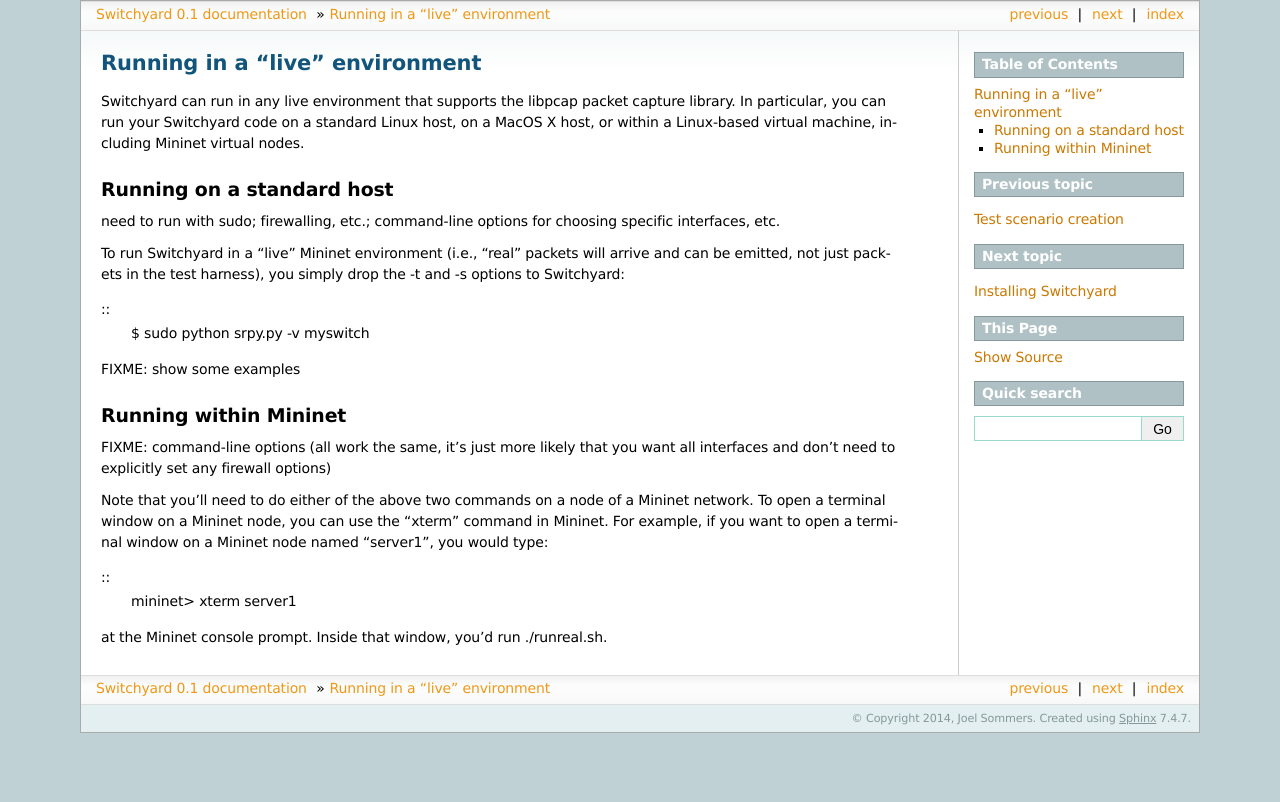
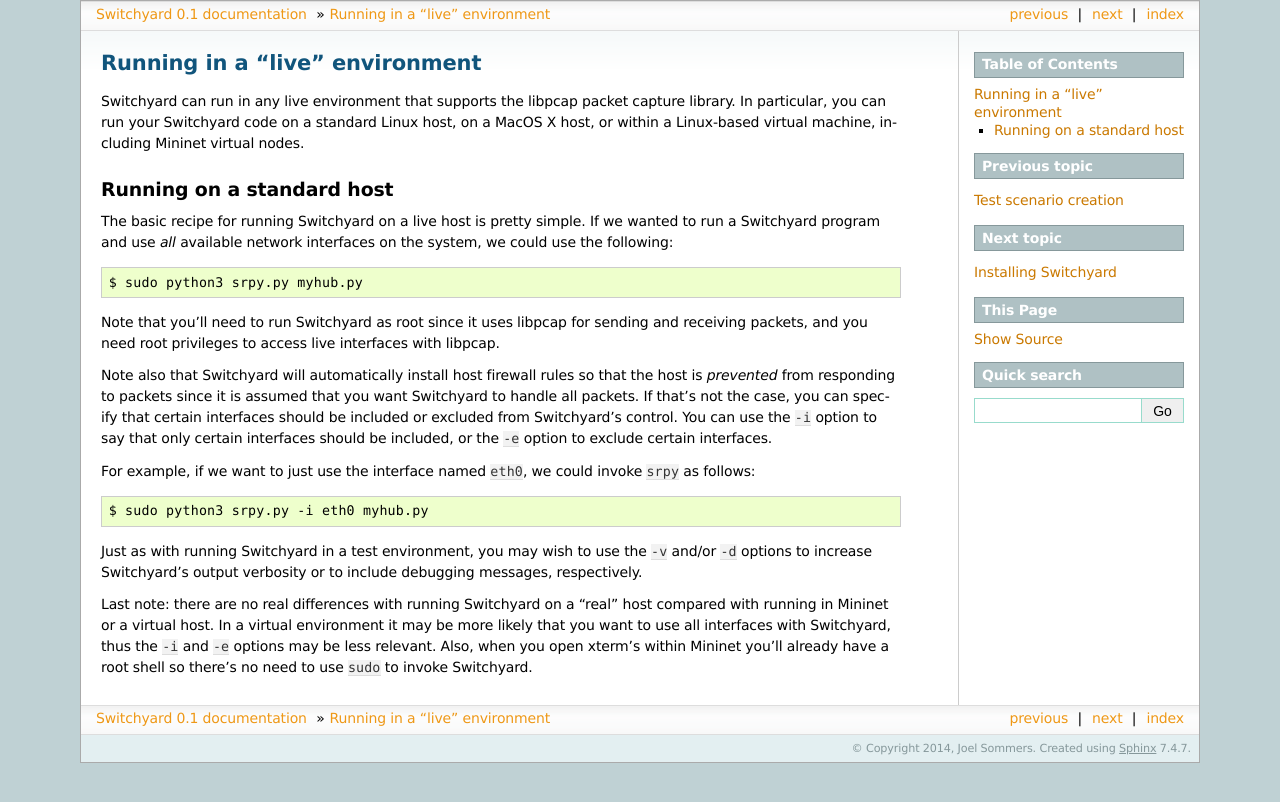
Before and after one commit to jsommers/switchyard, a Sphinx documentation site: the page built from documentation/live_execution.rst, in a window 1280 px wide. Shown: the top 802 px of the page. Built offline with Sphinx 7.4.7, drawn with Linux system fonts in a browser that asks for light colours.

Commit message:
docs: draft live execution

```diff
--- a/documentation/live_execution.rst
+++ b/documentation/live_execution.rst
@@ -8,24 +8,19 @@
 Running on a standard host
 ==========================
 
-need to run with sudo; firewalling, etc.; command-line options for choosing specific interfaces, etc.
 
-To run Switchyard in a "live" Mininet environment (i.e., "real" packets will arrive and can be emitted, not just packets in the test harness), you simply drop the -t and -s options to Switchyard:
+The basic recipe for running Switchyard on a live host is pretty simple.  If we wanted to run a Switchyard program and use *all* available network interfaces on the system, we could use the following::
 
-::
-    $ sudo python srpy.py -v myswitch
+    $ sudo python3 srpy.py myhub.py
 
-FIXME: show some examples
+Note that you'll need to run Switchyard as root since it uses libpcap for sending and receiving packets, and you need root privileges to access live interfaces with libpcap.
 
+Note also that Switchyard will automatically install host firewall rules so that the host is *prevented* from responding to packets since it is assumed that you want Switchyard to handle all packets.  If that's not the case, you can specify that certain interfaces should be included or excluded from Switchyard's control.  You can use the ``-i`` option to say that only certain interfaces should be included, or the ``-e`` option to exclude certain interfaces.
 
-Running within Mininet
-======================
+For example, if we want to just use the interface named ``eth0``, we could invoke ``srpy`` as follows::
 
-FIXME: command-line options (all work the same, it's just more likely that you want all interfaces and don't need to explicitly set any firewall options)
+    $ sudo python3 srpy.py -i eth0 myhub.py
 
-Note that you'll need to do either of the above two commands on a node of a Mininet network.  To open a terminal window on a Mininet node, you can use the "xterm" command in Mininet.  For example, if you want to open a terminal window on a Mininet node named "server1", you would type:
+Just as with running Switchyard in a test environment, you may wish to use the ``-v`` and/or ``-d`` options to increase Switchyard's output verbosity or to include debugging messages, respectively.
 
-::
-    mininet> xterm server1
-
-at the Mininet console prompt.  Inside that window, you'd run ./runreal.sh.
+Last note: there are no real differences with running Switchyard on a "real" host compared with running in Mininet or a virtual host.  In a virtual environment it may be more likely that you want to use all interfaces with Switchyard, thus the ``-i`` and ``-e`` options may be less relevant.  Also, when you open xterm's within Mininet you'll already have a root shell so there's no need to use ``sudo`` to invoke Switchyard.
```
